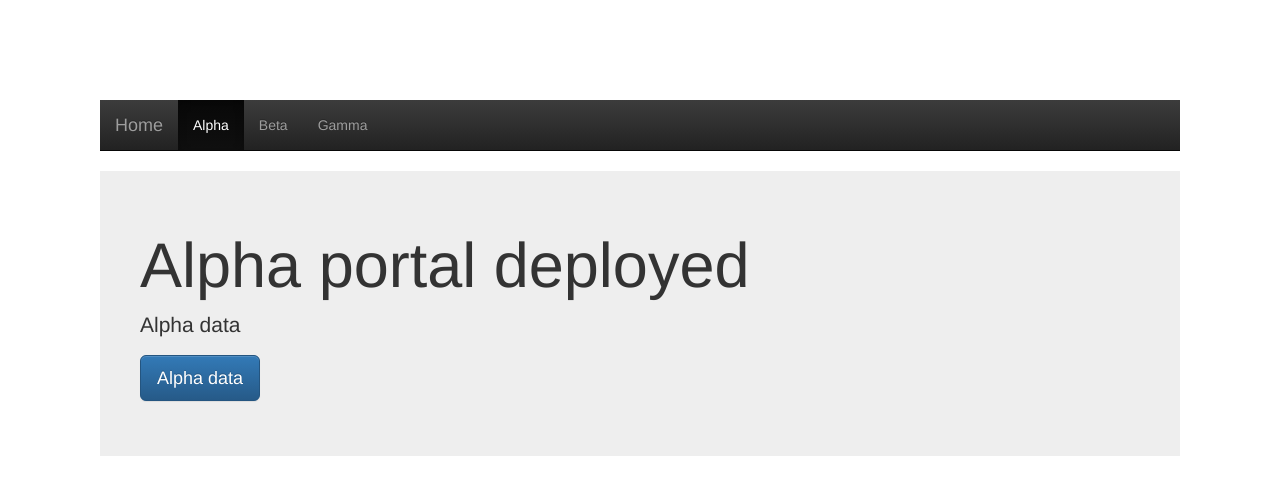
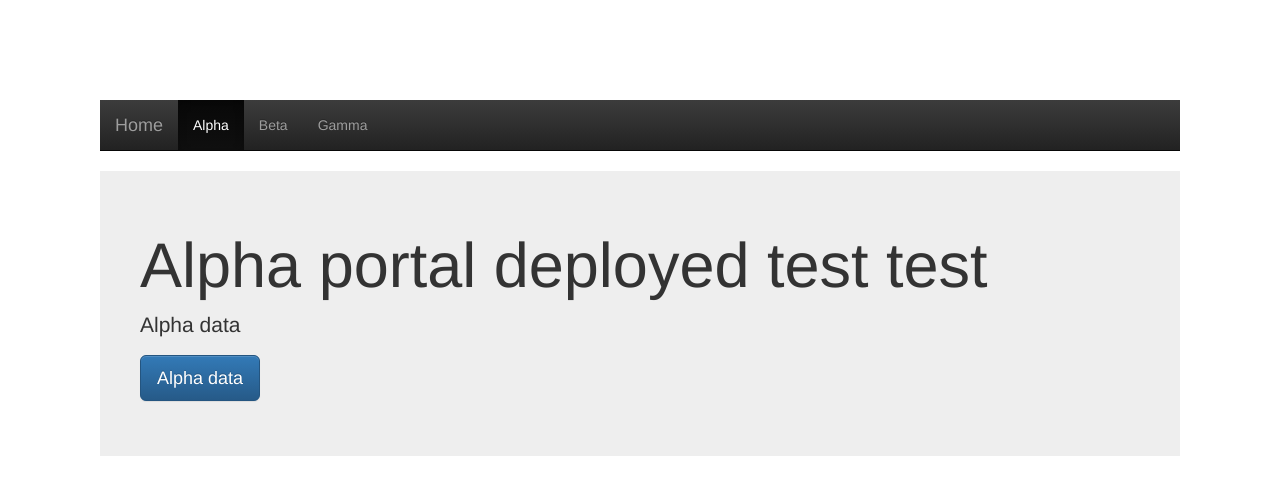
Before and after one commit to hemanth-atcs/alpha, a website: page index.html in a window 1280 px wide. Drawn offline with nearby package versions, Linux system fonts and the light colour scheme.

Commit message:
Update index.html

```diff
--- a/index.html
+++ b/index.html
@@ -27,7 +27,7 @@
   </div>
 </nav>
     <div class="jumbotron"  style="padding:40px;">
-      <h1>Alpha portal deployed</h1>
+      <h1>Alpha portal deployed test test</h1>
       <p>Alpha data</p>
       <p><a class="btn btn-primary btn-lg" href="#" role="button">Alpha data</a></p>
     </div>
```
